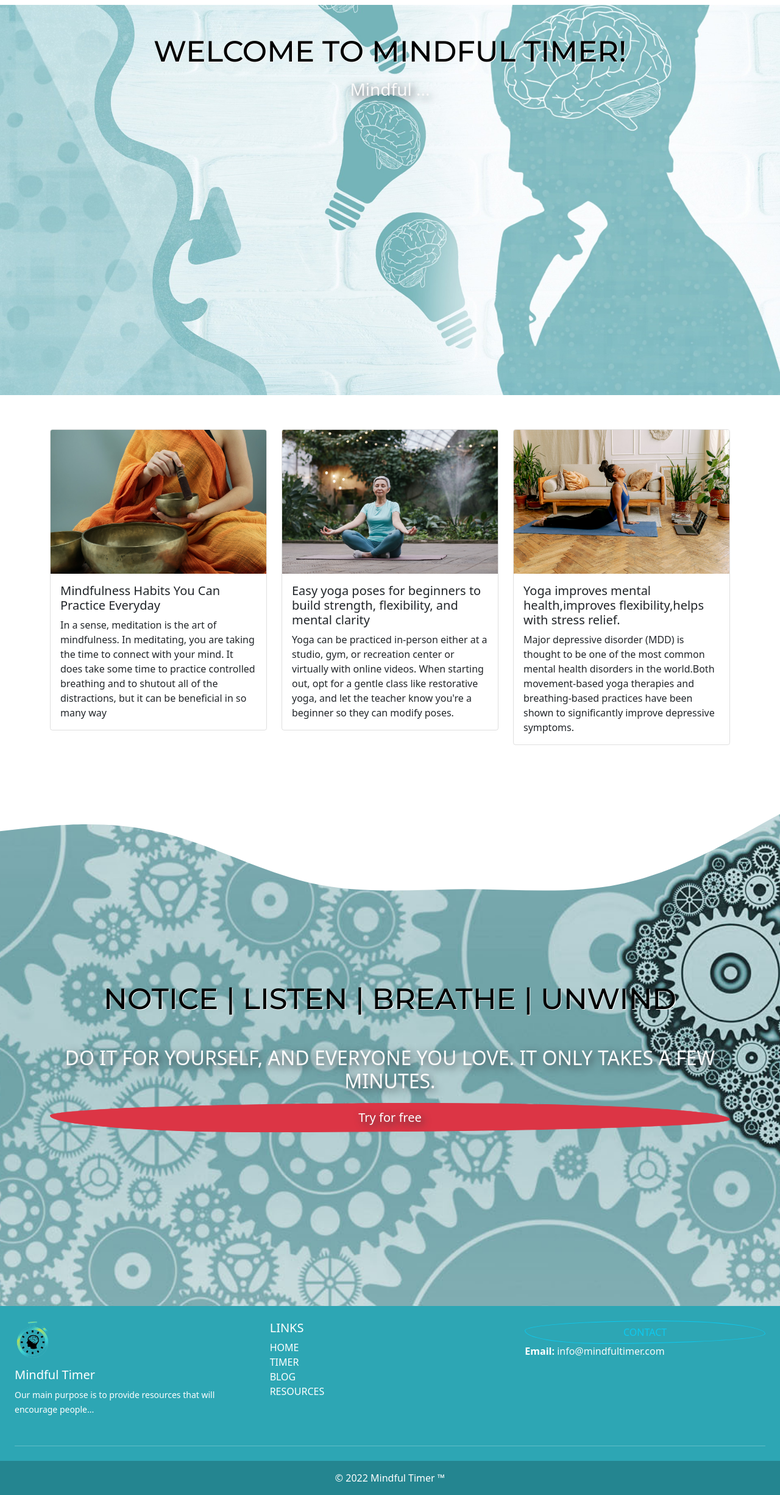
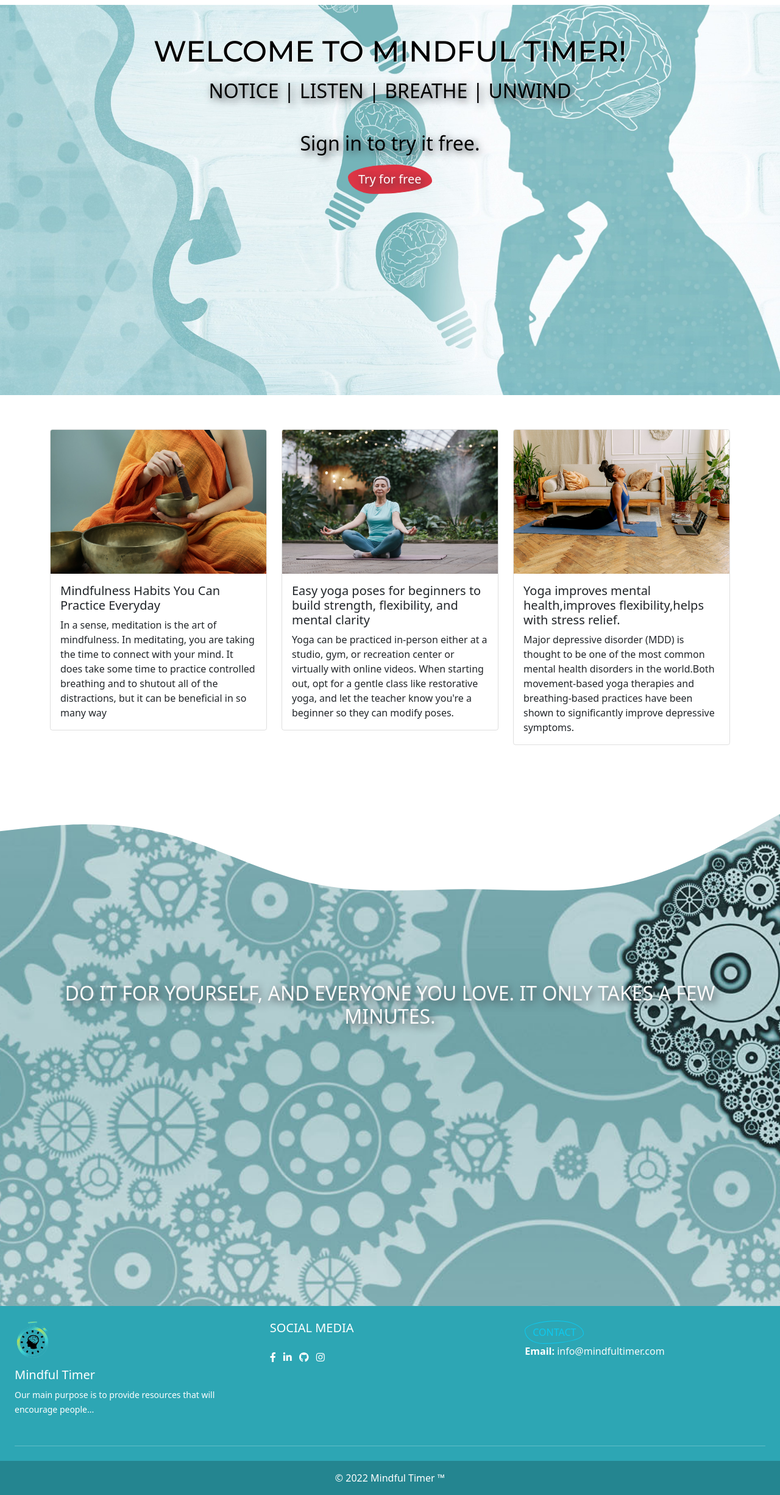
Before and after one commit to kuzGo/January-2022-Hackathon, a Flask app: template templates/index.html in a window 1280 px wide. Shown: the part 86-2538 px from the top of the page at 61% size. Run offline with Flask 2, Linux system fonts and the light colour scheme; the template is opened without the code that fills it, so the values that code supplies are empty; the visitor is signed in with stand-in values (Sample User, id 1); parts of the project's set-up code (start-up, migrations or seed data) failed here and were passed over; some libraries are stand-ins or nearby versions.

Commit message:
Style landing page to improve UI

```diff
--- a/static/css/styles.css
+++ b/static/css/styles.css
@@ -64,21 +64,16 @@
   color: #fafafa;
   text-shadow: 0.25rem 0.25rem 0.8rem #343a40;
 }
-
+.hero-heading {
+  color: #000000;
+  text-shadow: 0.25rem 0.25rem 0.8rem #343a40;
+}
 #timer-header {
   background: url('/static/images/brain-green.jpg') no-repeat center;
   background-size: cover;
   height: 54rem;
 }
-.timer-overlay {
-  position: absolute;
-  /* top: 0;
-  left: 0; */
-  width: 100%;
-  height: 100%;
-  background: #b7a90c;
-  mix-blend-mode: overlay;
-}
+
 .wave {
   border-radius: 56% 44% 69% 31% / 43% 56% 44% 57% ;
 }
@@ -653,9 +648,6 @@
   height: 125px;
 }
 
-.btn {
-  width: 100%;
-}
 
 @media screen and (max-width: 1700px) {
   #resources-header {
--- a/templates/flask_user_layout.html
+++ b/templates/flask_user_layout.html
@@ -177,9 +177,8 @@
         <div class="container-fluid p-4 pb-0">
             <div class="row pb-3">
                 <div class="col-lg-4 col-md-6 mb-4 mb-md-0 pe-2">
-                    <img src="{{ url_for('static', filename='images/timer.png') }}" alt="logo"
-                        class="d-inline-block align-text-top" id="brand-logo" loading="lazy">
-                    <h5 class="mt-3">Mindful Timer</h5>
+                    <img src="{{ url_for('static', filename='images/timer.png') }}" alt="logo" class="d-inline-block align-text-top" id="brand-logo" loading="lazy">
+                            <h5 class="mt-3">Mindful Timer</h5>
                     <p>
                         <small>
                             Our main purpose is to provide resources that will encourage people...
@@ -187,19 +186,19 @@
                     </p>
                 </div>
                 <div class="col-lg-4 col-md-6 mb-4 mb-md-0 d-md-none d-lg-block">
-                    <h5 class="text-uppercase">links</h5>
-                    <ul class="list-unstyled mb-0">
-                        <li>
-                            <a href="{{ url_for('home_page')}}" class="text-white">HOME</a>
+                    <h5 class="text-uppercase">Social Media</h5>
+                    <ul class="list-unstyled list-inline mb-0">
+                        <li class="list-inline-item mt-3">
+                            <a href="https://www.facebook.com/" target="_blank" class="list-inline-item text-white"><i class="fab fa-facebook-f"></i></a>
                         </li>
-                        <li>
-                            <a href="{{ url_for('timer')}}" class="text-white">TIMER</a>
+                        <li class="list-inline-item mt-3">
+                            <a href="https://www.linkedin.com/" target="_blank" class="list-inline-item text-white"><i class="fab fa-linkedin-in"></i></a>
                         </li>
-                        <li>
-                            <a href="{{ url_for('blog')}}" class="text-white">BLOG</a>
+                        <li class="list-inline-item mt-3">
+                            <a href="https://github.com/" target="_blank" class="list-inline-item text-white"><i class="fab fa-github"></i></a>
                         </li>
-                        <li>
-                            <a href="{{ url_for('resources')}}" class="text-white">RESOURCES</a>
+                        <li class="list-inline-item mt-3">
+                            <a href="https://www.instagram.com/" target="_blank" class="text-white"><i class="fab fa-instagram"></i></a>
                         </li>
                     </ul>
                 </div>
--- a/templates/index.html
+++ b/templates/index.html
@@ -9,8 +9,14 @@
         <h1 class="main-heading text-uppercase animate__animated animate__backInDown  animate__delay-1s mt-5 mb-3">
           Welcome to Mindful Timer!
         </h1>
-        <h3 class="sub-heading  animate__animated animate__backInUp animate__delay-1s">
-          Mindful ...
+        <h2 class="hero-heading text-uppercase animate__animated animate__backInUp animate__delay-1s">
+          Notice | Listen | Breathe | Unwind
+        </h2>
+        <h2 class="hero-heading animate__animated animate__zoomInUp animate__delay-1s mt-5 mb-3">
+          Sign in to try it free.
+        </h2>
+        <h3 class="sub-heading  animate__animated animate__fadeInUp animate__delay-1s">
+          <a href="{{ url_for('user.register')}}" class="btn animate__animated animate__rotateIn btn-danger btn-lg wave text-white">Try for free</a>
         </h3>
       </div>
     </div>
@@ -68,15 +74,9 @@
   <div class="container">
     <div class="row text-center">
       <div class="col-lg-12 my-auto">
-        <h2 class="main-heading text-uppercase animate__animated animate__backInDown  animate__delay-1s mt-5 mb-3">
-          Notice | Listen | Breathe | Unwind
-        </h2>
         <h2 class="sub-heading text-uppercase animate__animated animate__zoomInUp animate__delay-1s mt-5 mb-3">
           Do it for yourself, and everyone you love. It only takes a few minutes.
         </h2>
-        <h3 class="sub-heading  animate__animated animate__fadeInUp animate__delay-1s">
-          <a href="{{ url_for('user.register')}}" class="btn animate__animated animate__rotateIn btn-danger btn-lg wave text-white">Try for free</a>
-        </h3>
       </div>
     </div>
   </div>
```
Also changed, not shown: static/images/brain-what.jpg (deleted), static/images/brain.jpg (deleted), static/images/happy.jpg (deleted), static/images/logo.png (deleted).
